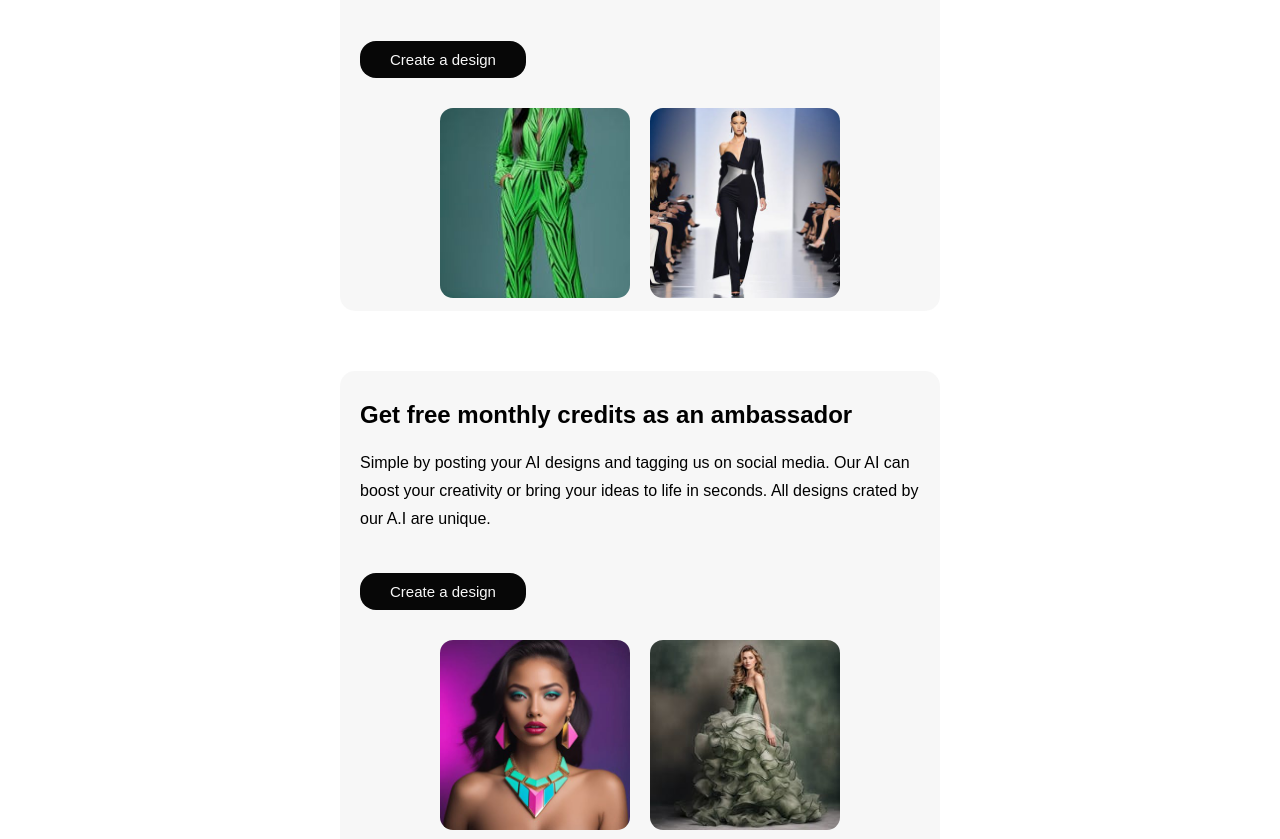
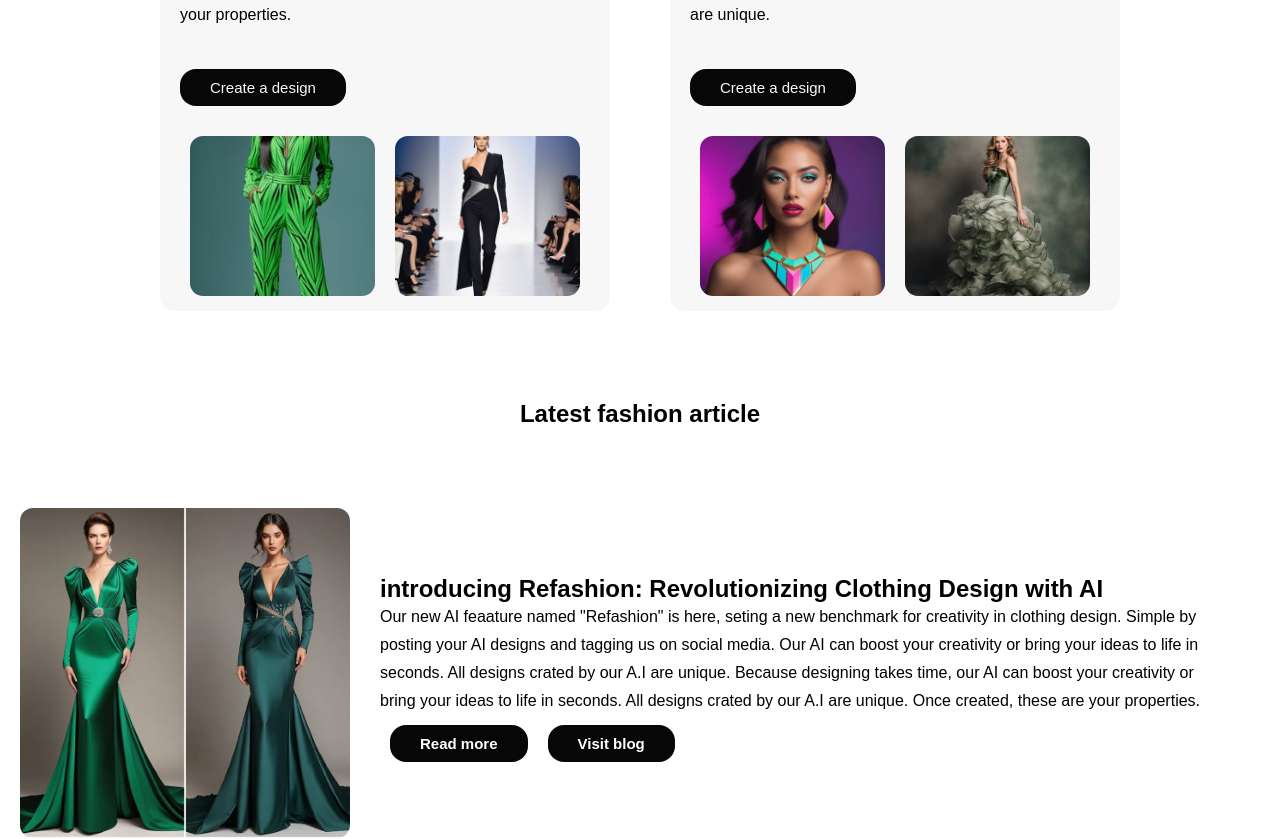
Before and after one commit to mandah-israel/AI-fashion, a React (Vite) app: page / in a window 1280 px wide. Shown: the part 1900-2739 px from the top of the page. Built offline with nearby package versions, Linux system fonts and the light colour scheme.

Commit message:
I changed the line-height

```diff
--- a/src/index.css
+++ b/src/index.css
@@ -65,7 +65,7 @@ li a{
 }
 .vin .vull{
   height:10vh;
-  width:30%;
+  width:25%;
   display:flex;
   justify-content:center;
   align-items:center;
@@ -170,7 +170,7 @@ li a{
  /*container*/
  .magin{
   height:500px;
-  max-width:600px;
+  max-width:450px;
   background-color:rgba(245, 245, 245, 0.76);
   line-height:28px;
   padding:30px 20px;
@@ -196,12 +196,12 @@ li a{
  }
  .img{
   display:flex;
-  justify-content:center;
+  justify-content:flex-start;
   align-items:center;
  }
  .img img{
   width:190px;
-  height:190px;
+  height:160px;
   object-fit:cover;
   border-radius:13px;
   margin:10px;
@@ -233,11 +233,11 @@ li a{
   flex-direction:column;
   justify-content:center;
   align-items: flex-start;
-  line-height:48px;
+  line-height:28px;
   margin:30px;
  }
  #con .confirm{
-  line-height:45px;
+  line-height:28px;
  }
  #button button{
   background-color:rgba(0, 0, 0, 0.973);
@@ -709,7 +709,7 @@ a{
 }
 #pro-con{
   max-width:700px;
-  margin:43px;
+  margin:49px;
 }
 
 #container{
```
